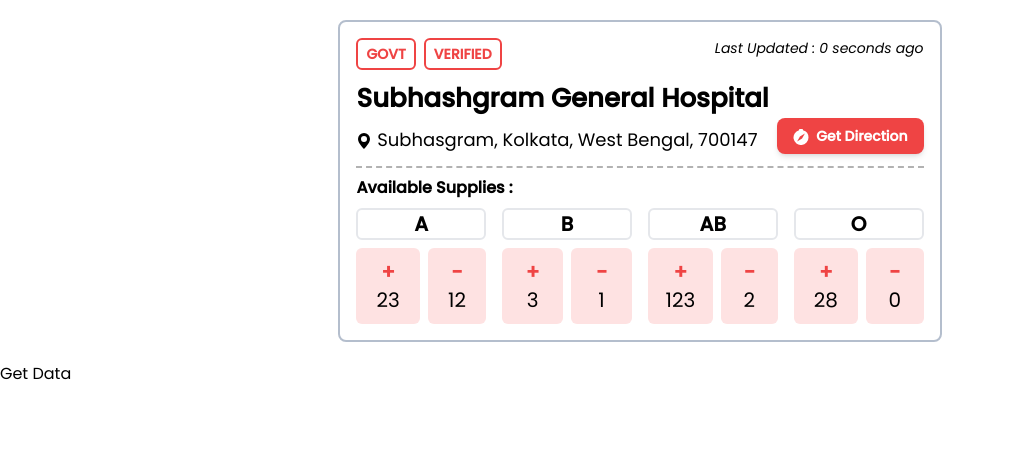
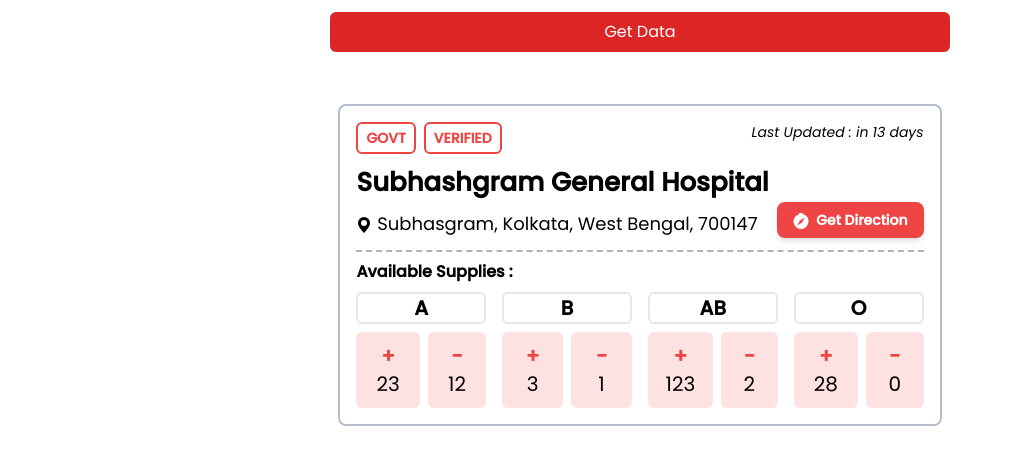
Before and after one commit to skb15/Blood-Bank-Manager-Web, a Vue app: page / in a window 1280 px wide. Shown: the top 464 px of the page, without its empty margins (0-1013 px from the left). Built offline with nearby package versions, Linux system fonts and the light colour scheme.

Commit message:
Backend Connected Dynamically

```diff
--- a/src/App.vue
+++ b/src/App.vue
@@ -1,9 +1,19 @@
 <template>
-  <p v-if="banks.length == 0">No data found</p>
-  <div v-else class="flex flex-col gap-8 my-3 items-stretch max-w-fit mx-auto">
-    <BloodBankCard v-for="bank in banks" :key="bank.id" :info="bank" />
+  <div class="flex flex-col gap-8 my-3 items-stretch max-w-fit mx-auto">
+    <button
+      @click="getBanks()"
+      class="bg-red-600 text-white px-3 py-2 rounded-md"
+    >
+      Get Data
+    </button>
+    <p v-if="banks.length == 0">No data found</p>
+    <div
+      v-else
+      class="flex flex-col gap-8 my-3 items-stretch max-w-fit mx-auto"
+    >
+      <BloodBankCard v-for="bank in banks" :key="bank.id" :info="bank" />
+    </div>
   </div>
-  <button @click="getBanks()">Get Data</button>
 </template>
 
 <script lang="ts">
@@ -35,7 +45,7 @@
     return {
       banks: [
         {
-          id: 1,
+          id: 7,
           tags: ["govt", "verified"],
           name: "Subhashgram General Hospital",
           address: "Subhasgram, Kolkata, West Bengal",
@@ -46,7 +56,7 @@
             AB: { "+": 123, "-": 2 },
             O: { "+": 28, "-": 0 },
           },
-          lastUpdate: new Date(2022, 1, 27, 18, 28),
+          lastUpdate: "2022-03-04T09:06:00.000Z",
         },
       ],
     };
@@ -54,11 +64,8 @@
   methods: {
     getBanks() {
       axios.get("http://127.0.0.1:5000/hospitals").then((res) => {
-        const data = [res.data[0], res.data[1], res.data[2]];
-        console.log(data);
-        this.banks.push(data[0]);
-        this.banks.push(data[1]);
-        this.banks.push(data[2]);
+        /*   console.log(res.data); */
+        this.banks = this.banks.concat(res.data);
       });
     },
   },
--- a/src/components/BloodBankCard.vue
+++ b/src/components/BloodBankCard.vue
@@ -143,7 +143,7 @@
   props: ["info"],
   computed: {
     lastUpdate() {
-      return formatDistanceToNowStrict(new Date(), {
+      return formatDistanceToNowStrict(new Date(this.info.lastUpdate), {
         addSuffix: true,
       });
     },
```
